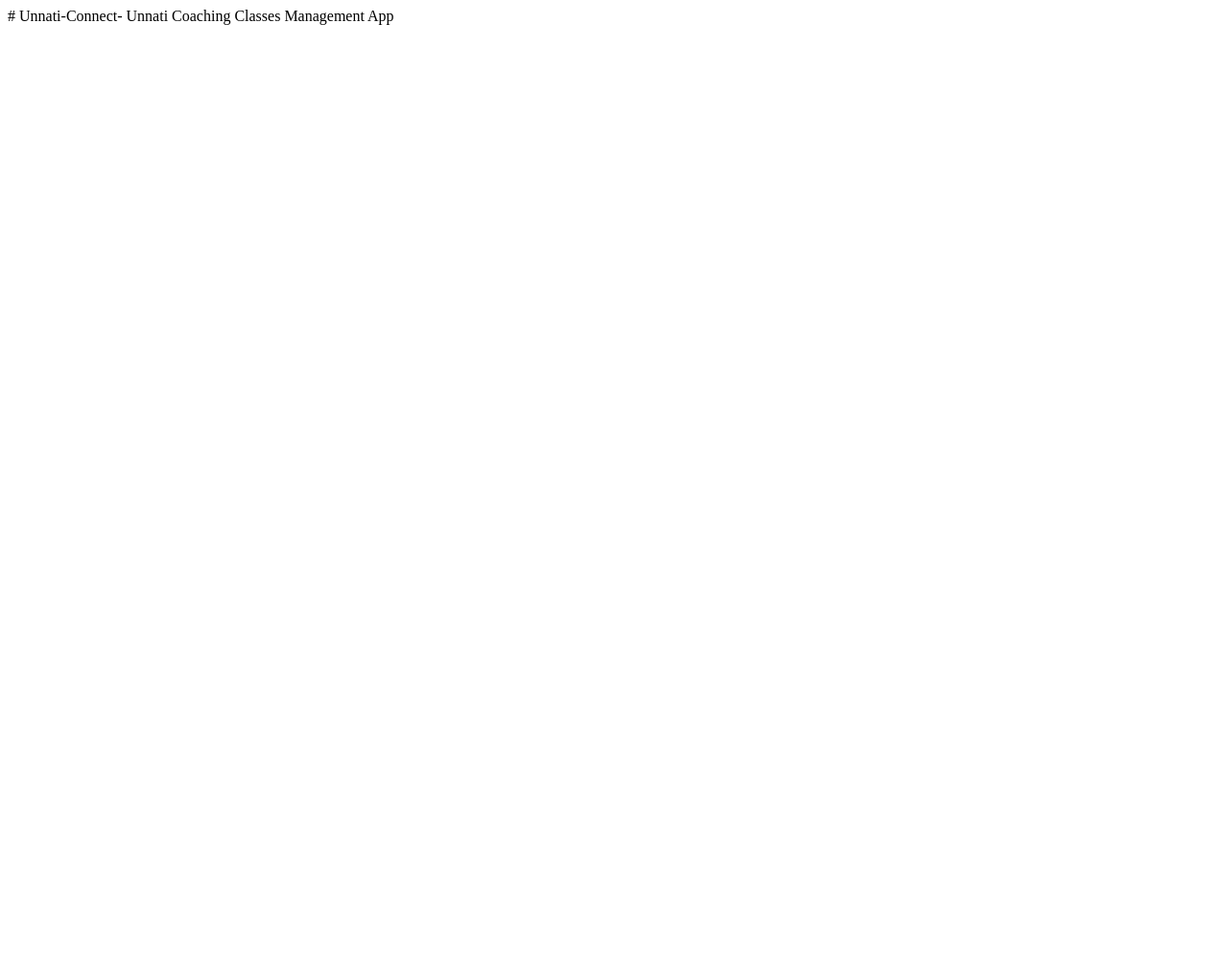
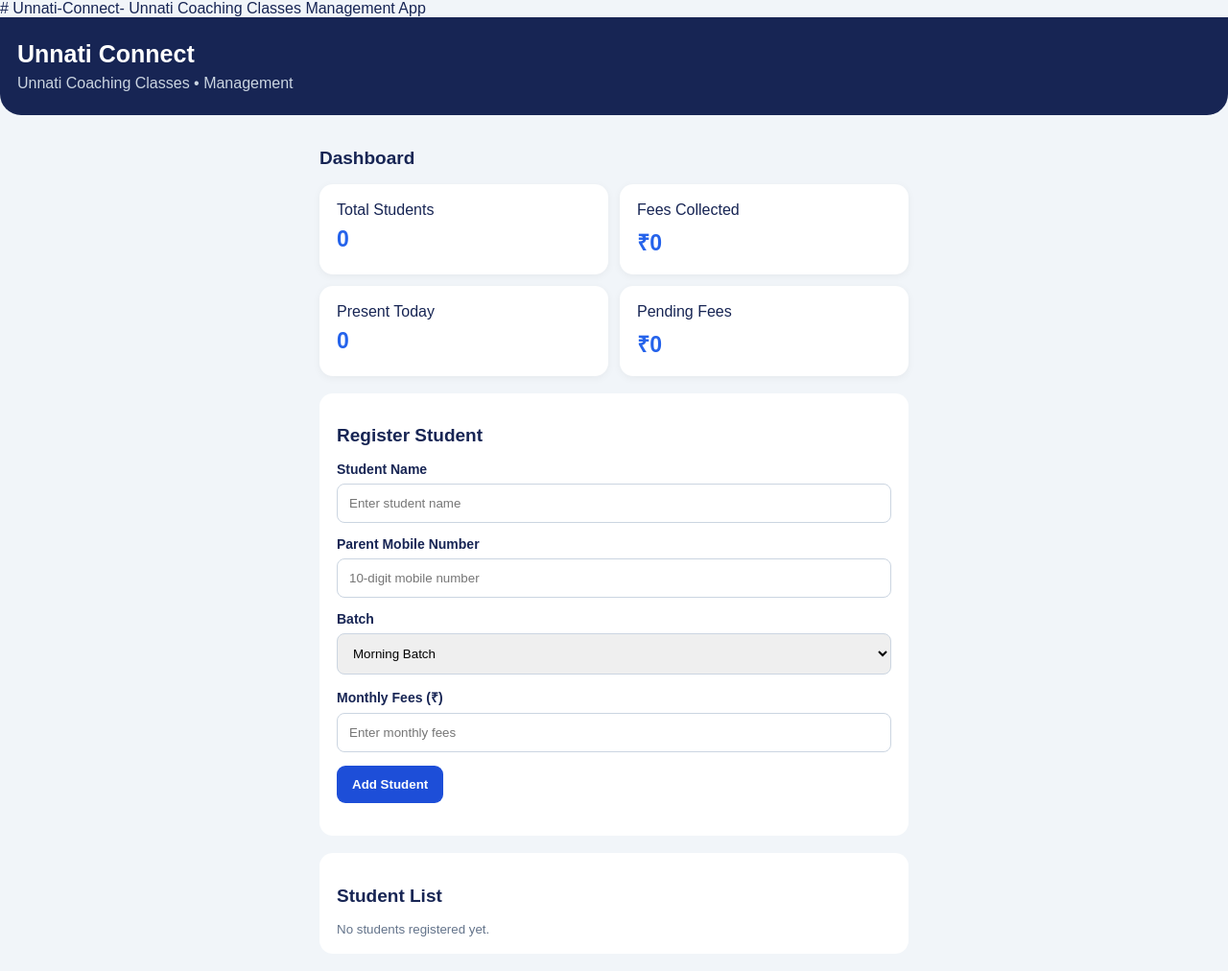
Before and after one commit to sandhyachilukamari24-lgtm/Unnati-Connect-, a plain HTML site: page index.html in a window 1280 px wide. Shown: the whole page at 96% size. Before the commit the page ends 800 px from the top, so only its background shows below. Drawn offline with Linux system fonts and the light colour scheme.

Commit message:
Update index.html

```diff
--- a/index.html
+++ b/index.html
@@ -1,2 +1,86 @@
 # Unnati-Connect-
 Unnati Coaching Classes Management App
+
+<!DOCTYPE html>
+<html lang="en">
+<head>
+<meta charset="UTF-8">
+<meta name="viewport" content="width=device-width, initial-scale=1.0">
+<title>Unnati Connect</title>
+<style>
+*{box-sizing:border-box}
+body{margin:0;font-family:Arial,sans-serif;background:#f1f5f9;color:#172554}
+header{background:#172554;color:white;padding:24px 18px;border-radius:0 0 22px 22px}
+header h1{margin:0;font-size:25px}
+header p{margin:7px 0 0;color:#cbd5e1}
+main{padding:18px;max-width:650px;margin:auto}
+h2{font-size:19px}
+.grid{display:grid;grid-template-columns:1fr 1fr;gap:12px}
+.card{background:white;padding:18px;border-radius:14px;box-shadow:0 2px 8px #0000000d}
+.card strong{display:block;font-size:23px;color:#2563eb;margin-top:8px}
+.panel{background:white;padding:18px;border-radius:14px;margin-top:18px}
+button{background:#1d4ed8;color:white;border:0;padding:12px 16px;border-radius:9px;font-weight:bold;cursor:pointer}
+input,select{width:100%;padding:12px;margin:7px 0 14px;border:1px solid #cbd5e1;border-radius:8px}
+label{font-size:14px;font-weight:bold}
+.student{padding:12px 0;border-bottom:1px solid #e2e8f0}
+small{color:#64748b}
+</style>
+</head>
+<body>
+<header>
+<h1>Unnati Connect</h1>
+<p>Unnati Coaching Classes • Management</p>
+</header>
+<main>
+<h2>Dashboard</h2>
+<div class="grid">
+<div class="card">Total Students<strong id="total">0</strong></div>
+<div class="card">Fees Collected<strong>₹0</strong></div>
+<div class="card">Present Today<strong>0</strong></div>
+<div class="card">Pending Fees<strong>₹0</strong></div>
+</div>
+
+<div class="panel">
+<h2>Register Student</h2>
+<form id="studentForm">
+<label>Student Name</label>
+<input id="name" required placeholder="Enter student name">
+<label>Parent Mobile Number</label>
+<input id="phone" required type="tel" pattern="[0-9]{10}" placeholder="10-digit mobile number">
+<label>Batch</label>
+<select id="batch">
+<option>Morning Batch</option>
+<option>Afternoon Batch</option>
+<option>Evening Batch</option>
+</select>
+<label>Monthly Fees (₹)</label>
+<input id="fees" type="number" min="0" required placeholder="Enter monthly fees">
+<button type="submit">Add Student</button>
+</form>
+</div>
+
+<div class="panel">
+<h2>Student List</h2>
+<div id="students"><small>No students registered yet.</small></div>
+</div>
+</main>
+<script>
+let students=[];
+document.getElementById("studentForm").addEventListener("submit",function(e){
+e.preventDefault();
+const student={
+name:document.getElementById("name").value,
+phone:document.getElementById("phone").value,
+batch:document.getElementById("batch").value,
+fees:document.getElementById("fees").value
+};
+students.push(student);
+document.getElementById("total").textContent=students.length;
+document.getElementById("students").innerHTML=students.map(s=>
+'<div class="student"><b>'+s.name.replace(/[&<>"']/g,'')+'</b><br><small>'+s.batch+' • ₹'+s.fees+' • '+s.phone+'</small></div>'
+).join("");
+this.reset();
+});
+</script>
+</body>
+</html>
```
